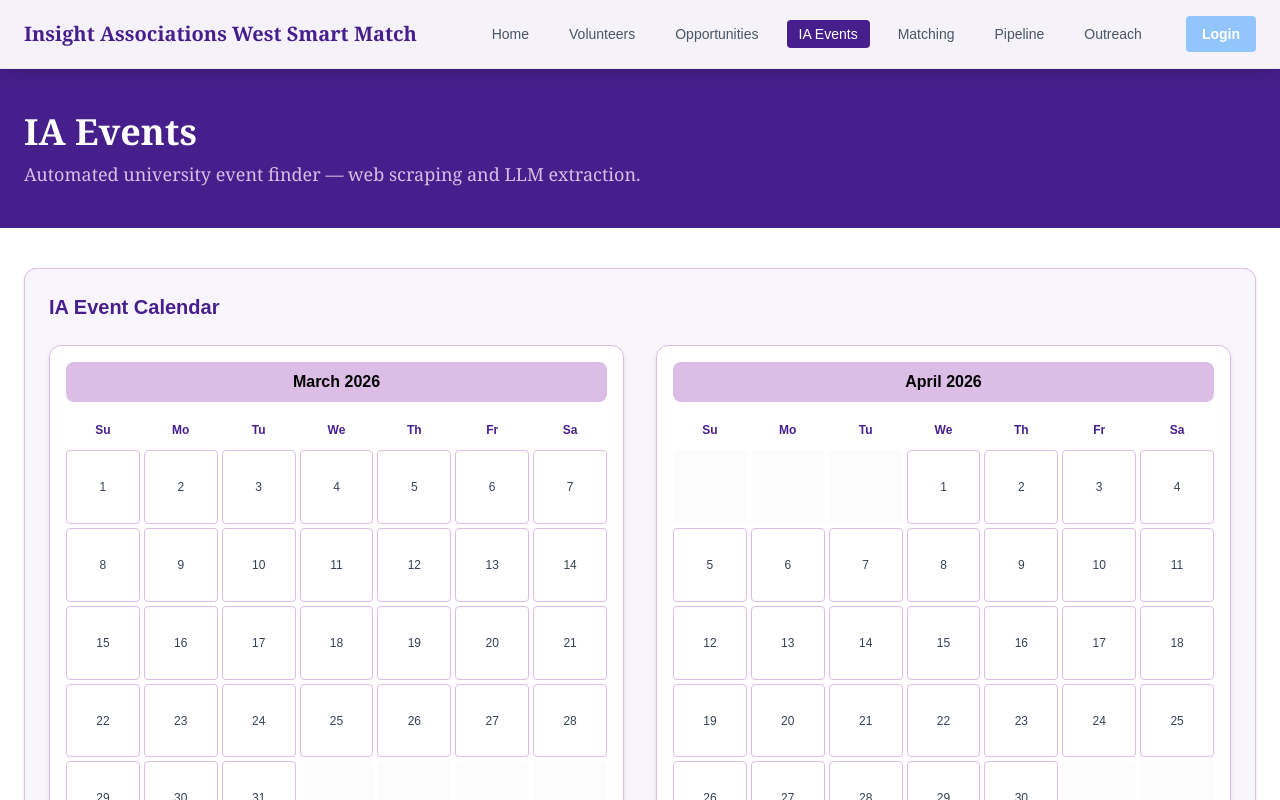
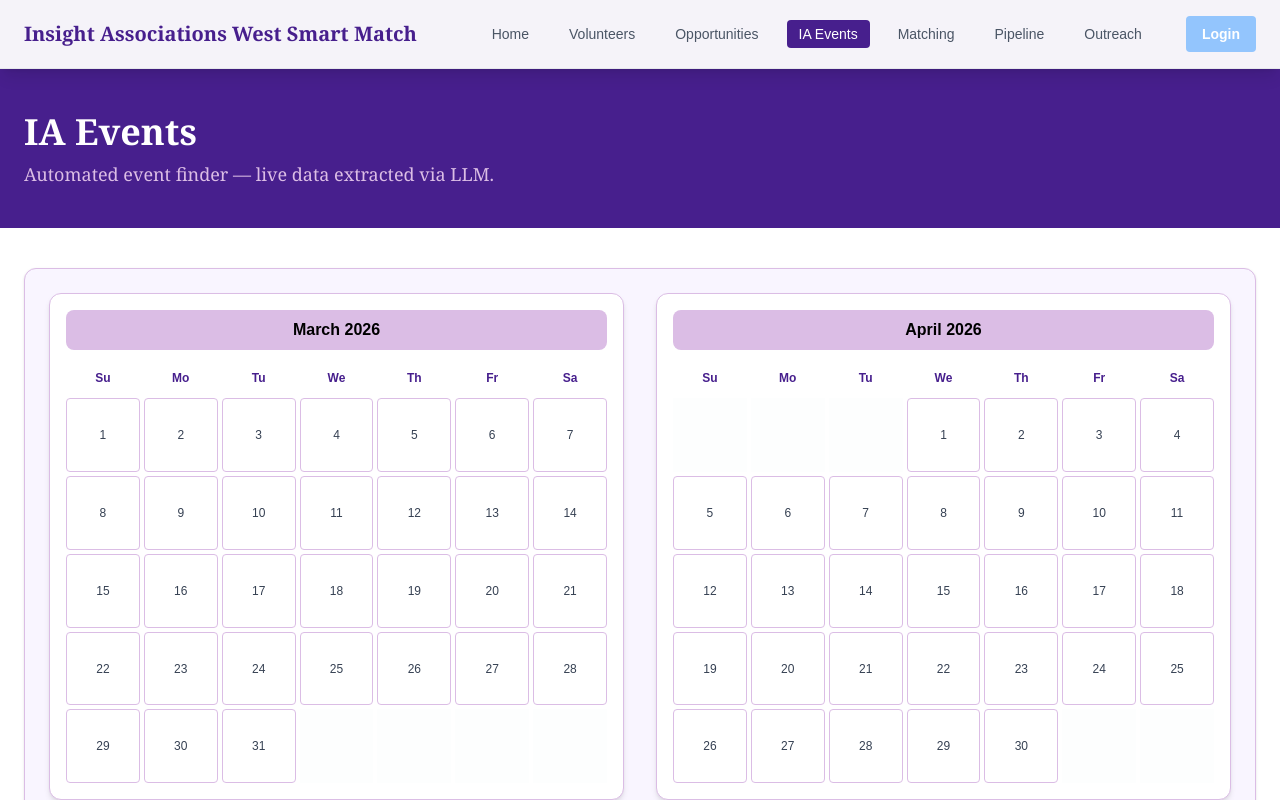
Before and after one commit to PeterBahariance/AI_Hackathon_2026, a Next.js app in the folder smart-match/: page /ia_events in a window 1280 px wide. Shown: the top 800 px of the page. Built offline with nearby package versions, Linux system fonts and the light colour scheme; no server answers; the database is empty.

Commit message:
added events

```diff
--- a/smart-match/src/app/ia_events/[id]/page.tsx
+++ b/smart-match/src/app/ia_events/[id]/page.tsx
@@ -0,0 +1,103 @@
+"use client";
+
+import React, { useEffect, useState } from 'react';
+import { useParams, useRouter } from 'next/navigation';
+import { db } from "@/lib/firebase";
+import { doc, getDoc } from "firebase/firestore";
+
+interface IAEvent {
+  Title: string;
+  Date: string;
+  Location?: string;
+  Description?: string;
+  Organization?: string;
+  Type?: string;
+}
+
+export default function EventDetailPage() {
+  const { id } = useParams();
+  const router = useRouter();
+  const [event, setEvent] = useState<IAEvent | null>(null);
+  const [loading, setLoading] = useState(true);
+
+  useEffect(() => {
+    async function fetchEvent() {
+      if (!id) return;
+      try {
+        const docRef = doc(db, "event_calendar", id as string);
+        const docSnap = await getDoc(docRef);
+
+        if (docSnap.exists()) {
+          setEvent(docSnap.data() as IAEvent);
+        } else {
+          console.error("No such event found!");
+        }
+      } catch (error) {
+        console.error("Error fetching event:", error);
+      } finally {
+        setLoading(false);
+      }
+    }
+    fetchEvent();
+  }, [id]);
+
+  if (loading) return <div className="p-20 text-center text-[#471f8d] animate-pulse">Loading Event Details...</div>;
+  if (!event) return <div className="p-20 text-center">Event not found.</div>;
+
+  return (
+    <div className="min-h-screen bg-gray-50 pt-28 pb-12 px-6">
+      <div className="max-w-3xl mx-auto">
+        {/* Navigation */}
+        <button
+          onClick={() => router.back()}
+          className="mb-6 text-[#471f8d] font-semibold hover:underline flex items-center gap-2"
+        >
+          ← Back to Calendar
+        </button>
+
+        <div className="bg-white rounded-2xl shadow-xl overflow-hidden border border-[#dbbde5]">
+          {/* Header Section */}
+          <div className="bg-[#471f8d] p-8 text-white">
+            <div className="uppercase tracking-widest text-xs font-bold text-[#dbbde5] mb-2">
+              {event.Type || "Internal Audit Event"}
+            </div>
+            <h1 className="text-3xl font-bold" style={{ fontFamily: "Georgia, serif" }}>
+              {event.Title}
+            </h1>
+          </div>
+
+          {/* Body Section */}
+          <div className="p-8 space-y-6">
+            <div className="grid grid-cols-1 md:grid-cols-2 gap-6">
+              <div>
+                <h3 className="text-xs font-bold text-gray-400 uppercase">When</h3>
+                <p className="text-lg text-gray-900 font-medium">{event.Date}</p>
+              </div>
+              <div>
+                <h3 className="text-xs font-bold text-gray-400 uppercase">Where</h3>
+                <p className="text-lg text-gray-900 font-medium">{event.Location || "TBD"}</p>
+              </div>
+            </div>
+
+            <hr className="border-gray-100" />
+
+            <div>
+              <h3 className="text-xs font-bold text-gray-400 uppercase mb-2">Details</h3>
+              <p className="text-gray-700 leading-relaxed whitespace-pre-wrap">
+                {event.Description || "No additional description provided for this event."}
+              </p>
+            </div>
+
+            {event.Organization && (
+              <div className="pt-4">
+                <span className="inline-block bg-[#f9f5ff] text-[#471f8d] px-4 py-1 rounded-full text-sm font-semibold border border-[#dbbde5]">
+                  Organized by: {event.Organization}
+                </span>
+              </div>
+            )}
+          </div>
+        </div>
+      </div>
+    </div>
+  );
+}
--- a/smart-match/src/app/ia_events/page.tsx
+++ b/smart-match/src/app/ia_events/page.tsx
@@ -1,6 +1,9 @@
 "use client";
 
-import React from 'react';
+import React, { useEffect, useState } from 'react';
+import Link from 'next/link';
+import { db } from "@/lib/firebase"; // Ensure your firebase export is named 'db'
+import { collection, getDocs } from "firebase/firestore";
 
 const months = [
   { name: 'March', monthIndex: 2, year: 2026, days: 31 },
@@ -9,14 +12,18 @@ const months = [
   { name: 'June', monthIndex: 5, year: 2026, days: 30 }
 ];
 
-const MonthCalendar = ({ name, monthIndex, year, days }: { name: string; monthIndex: number; year: number; days: number }) => {
-  // Calculate which day of the week the 1st falls on (0 = Sunday, 1 = Monday...)
+interface IAEvent {
+  id: string;
+  "IA Event Date": string;
+  Region: string;
+  "Nearby Universities": string;
+  "Suggested Lecture Window": string;
+  "Course Alignment": string;
+}
+
+const MonthCalendar = ({ name, monthIndex, year, days, events }: { name: string; monthIndex: number; year: number; days: number, events: IAEvent[] }) => {
   const firstDayOfMonth = new Date(year, monthIndex, 1).getDay();
-
-  // Calculate exactly how many slots are needed (Padding + Days)
   const requiredSlots = firstDayOfMonth + days;
-
-  // Determine if we need 5 rows (35) or 6 rows (42)
   const totalSlots = requiredSlots <= 35 ? 35 : 42;
 
   return (
@@ -25,31 +32,37 @@ const MonthCalendar = ({ name, monthIndex, year, days }: { name: string; monthIn
         <h3 className="text-base font-semibold text-black">{name} {year}</h3>
       </div>
 
-      {/* Days of week header */}
       <div className="grid grid-cols-7 gap-1 mb-2">
         {['Su', 'Mo', 'Tu', 'We', 'Th', 'Fr', 'Sa'].map(day => (
-          <div key={day} className="text-center text-xs font-semibold py-1 text-[#471f8d]">
-            {day}
-          </div>
+          <div key={day} className="text-center text-xs font-semibold py-1 text-[#471f8d]">{day}</div>
         ))}
       </div>
 
-      {/* Calendar grid */}
       <div className="grid grid-cols-7 gap-1">
         {Array.from({ length: totalSlots }, (_, i) => {
           const dayNumber = i - firstDayOfMonth + 1;
           const isValidDay = dayNumber > 0 && dayNumber <= days;
 
+          const dateStr = `${year}-${String(monthIndex + 1).padStart(2, '0')}-${String(dayNumber).padStart(2, '0')}`;
+          const dayEvent = events.find(e => e["IA Event Date"] === dateStr);
           return (
-            <div
-              key={i}
-              className={`aspect-square border border-[#dbbde5] rounded flex items-center justify-center text-xs transition-colors
-                ${isValidDay
-                  ? "text-gray-700 hover:bg-blue-400 hover:text-white cursor-pointer"
-                  : "bg-gray-50/50 text-transparent border-none"
-                }`}
-            >
-              {isValidDay ? dayNumber : ''}
+            <div key={i} className="relative aspect-square">
+              {isValidDay ? (
+                <Link
+                  href={dayEvent ? `/ia_events/${dayEvent.id}` : "#"}
+                  className={`w-full h-full border border-[#dbbde5] rounded flex flex-col items-center justify-center text-xs transition-all
+                    ${dayEvent
+                      ? "bg-[#471f8d] text-white font-bold hover:bg-[#5a2ab1]"
+                      : "text-gray-700 hover:bg-blue-50"}`}
+                >
+                  {dayNumber}
+                  {dayEvent && (
+                    <span className="w-1 h-1 bg-white rounded-full mt-0.5"></span>
+                  )}
+                </Link>
+              ) : (
+                <div className="w-full h-full bg-gray-50/30"></div>
+              )}
             </div>
           );
         })}
@@ -59,36 +72,55 @@ const MonthCalendar = ({ name, monthIndex, year, days }: { name: string; monthIn
 };
 
 export default function IAEventsPage() {
+  const [events, setEvents] = useState<IAEvent[]>([]);
+  const [loading, setLoading] = useState(true);
+
+  useEffect(() => {
+    async function fetchEvents() {
+      try {
+        const querySnapshot = await getDocs(collection(db, "event_calendar"));
+        const eventsData = querySnapshot.docs.map(doc => ({
+          id: doc.id,
+          ...doc.data()
+        })) as IAEvent[];
+        setEvents(eventsData);
+      } catch (error) {
+        console.error("Error fetching events:", error);
+      } finally {
+        setLoading(false);
+      }
+    }
+    fetchEvents();
+  }, []);
+
   return (
     <div className="min-h-screen bg-white">
-      {/* Header Banner */}
       <div className="bg-[#471f8d] pt-28 pb-10 px-6">
         <div className="max-w-7xl mx-auto">
           <h1 className="text-4xl font-bold text-white mb-2" style={{ fontFamily: "Georgia, serif" }}>IA Events</h1>
-          <p className="text-[#dbbde5] text-lg" style={{ fontFamily: "Georgia, serif" }}>Automated university event finder — web scraping and LLM extraction.</p>
+          <p className="text-[#dbbde5] text-lg" style={{ fontFamily: "Georgia, serif" }}>
+            {loading ? "Syncing with Firestore..." : "Automated event finder — live data extracted via LLM."}
+          </p>
         </div>
       </div>
 
-      {/* Calendar Section */}
       <div className="max-w-7xl mx-auto px-6 py-10">
         <div className="bg-[#f9f5ff] border border-[#dbbde5] rounded-xl p-6 shadow-sm">
-          <h2 className="text-xl font-semibold mb-6 text-[#471f8d]">IA Event Calendar</h2>
-
           <div className="grid grid-cols-1 lg:grid-cols-2 gap-8 mb-6">
             {months.map((m) => (
               <MonthCalendar
-                key={`${m.name}-${m.year}`}
+                key={m.name}
                 name={m.name}
                 monthIndex={m.monthIndex}
                 year={m.year}
                 days={m.days}
+                events={events}
               />
             ))}
           </div>
-
-          <p className="text-center text-sm text-[#471f8d] opacity-50 mt-4">
-            Calendar view synced to 2026 week days — events will be populated here
-          </p>
+          {!loading && events.length === 0 && (
+            <p className="text-center text-sm text-slate-500 italic">No events found in 'event_calendar' collection.</p>
+          )}
         </div>
       </div>
     </div>
```
